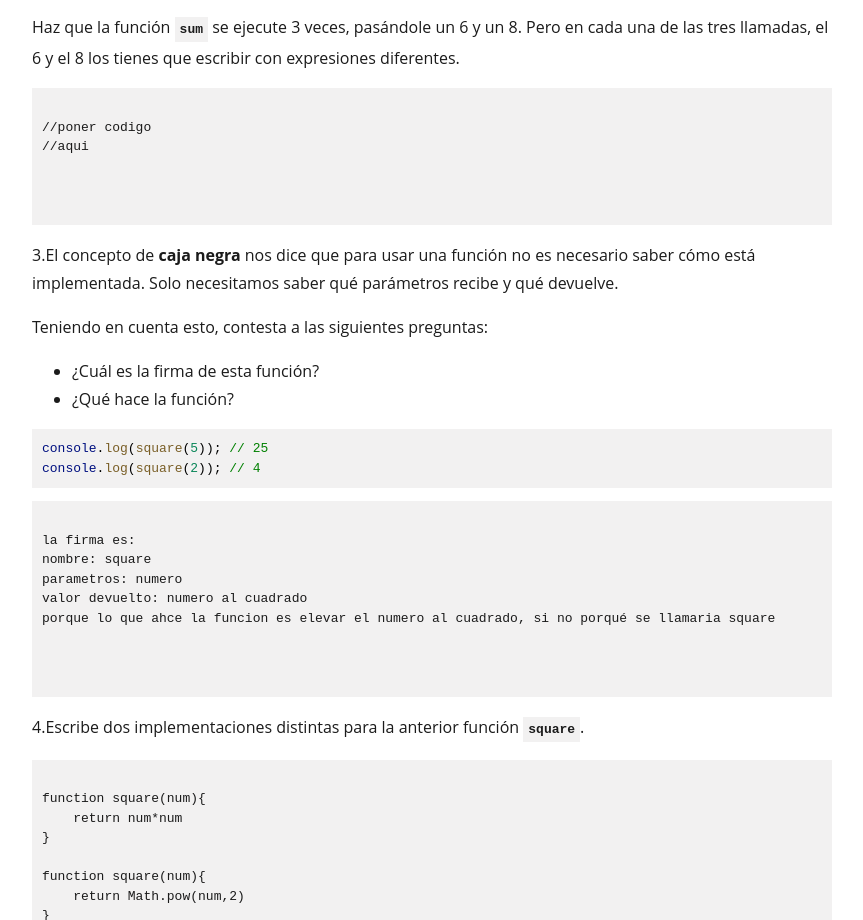
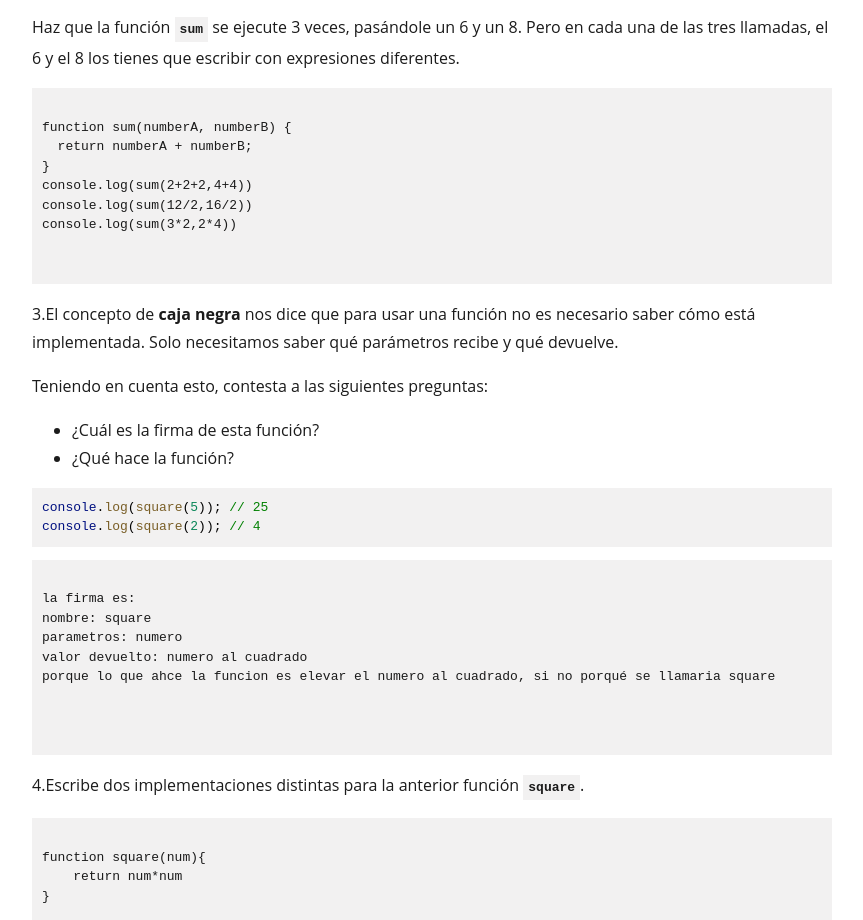
Before and after one commit to sayloryna/homework, a plain HTML site: page funciones.html in a window 1280 px wide. Shown: the part 1333-2253 px from the top of the page, without its empty margins (176-1039 px from the left). Drawn offline with Linux system fonts and the light colour scheme; a web font is replaced by a local one.

Commit message:
Update funciones.html

```diff
--- a/funciones.html
+++ b/funciones.html
@@ -85,9 +85,12 @@ expresiones diferentes.</p>
 <section class="exercisesAnswers">
         <pre>
          <code>
-//poner codigo
-//aqui
-
+function sum(numberA, numberB) {
+  return numberA + numberB;
+}
+console.log(sum(2+2+2,4+4))
+console.log(sum(12/2,16/2))
+console.log(sum(3*2,2*4))
          </code>
         </pre>
 </section>
```
